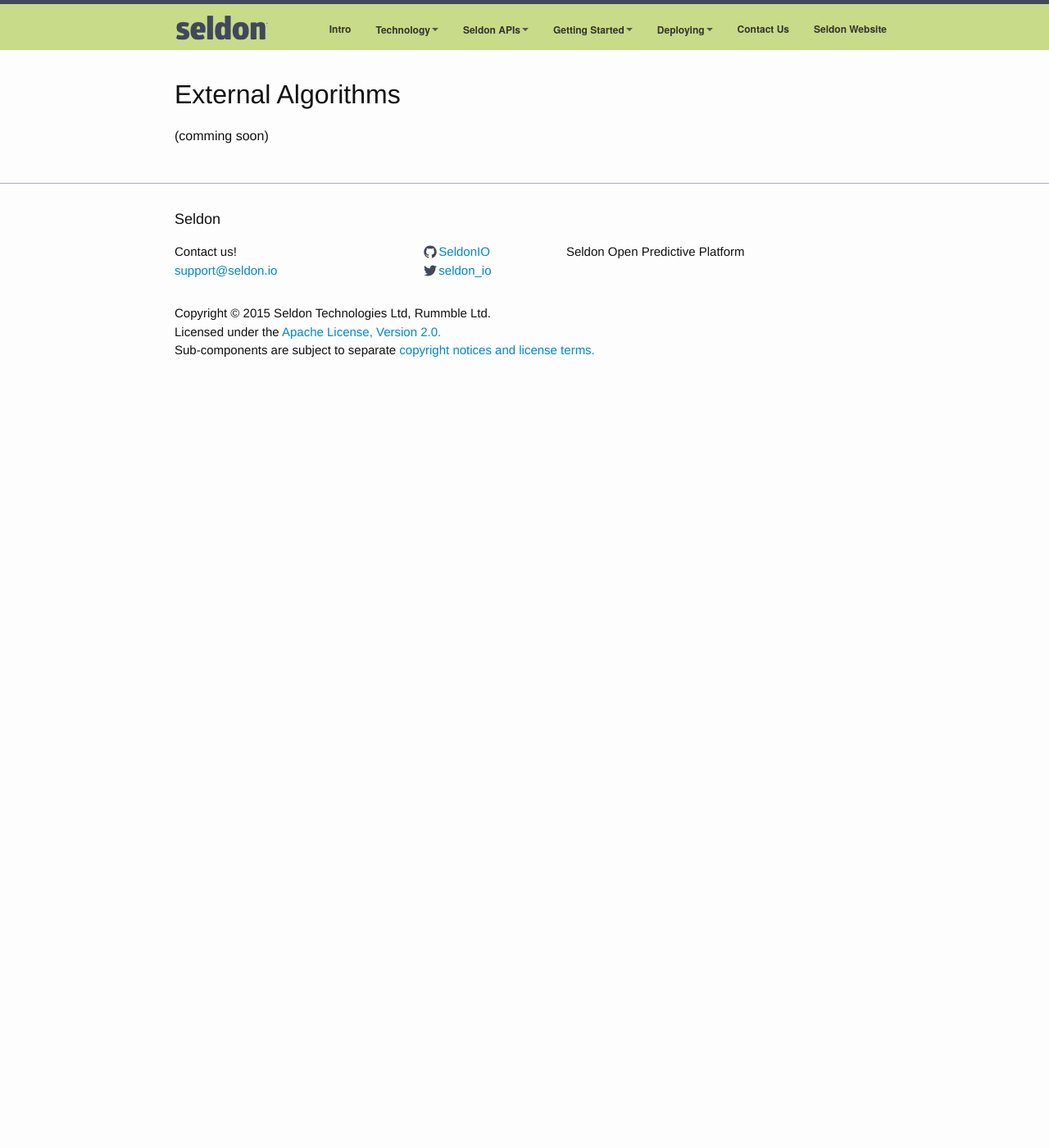
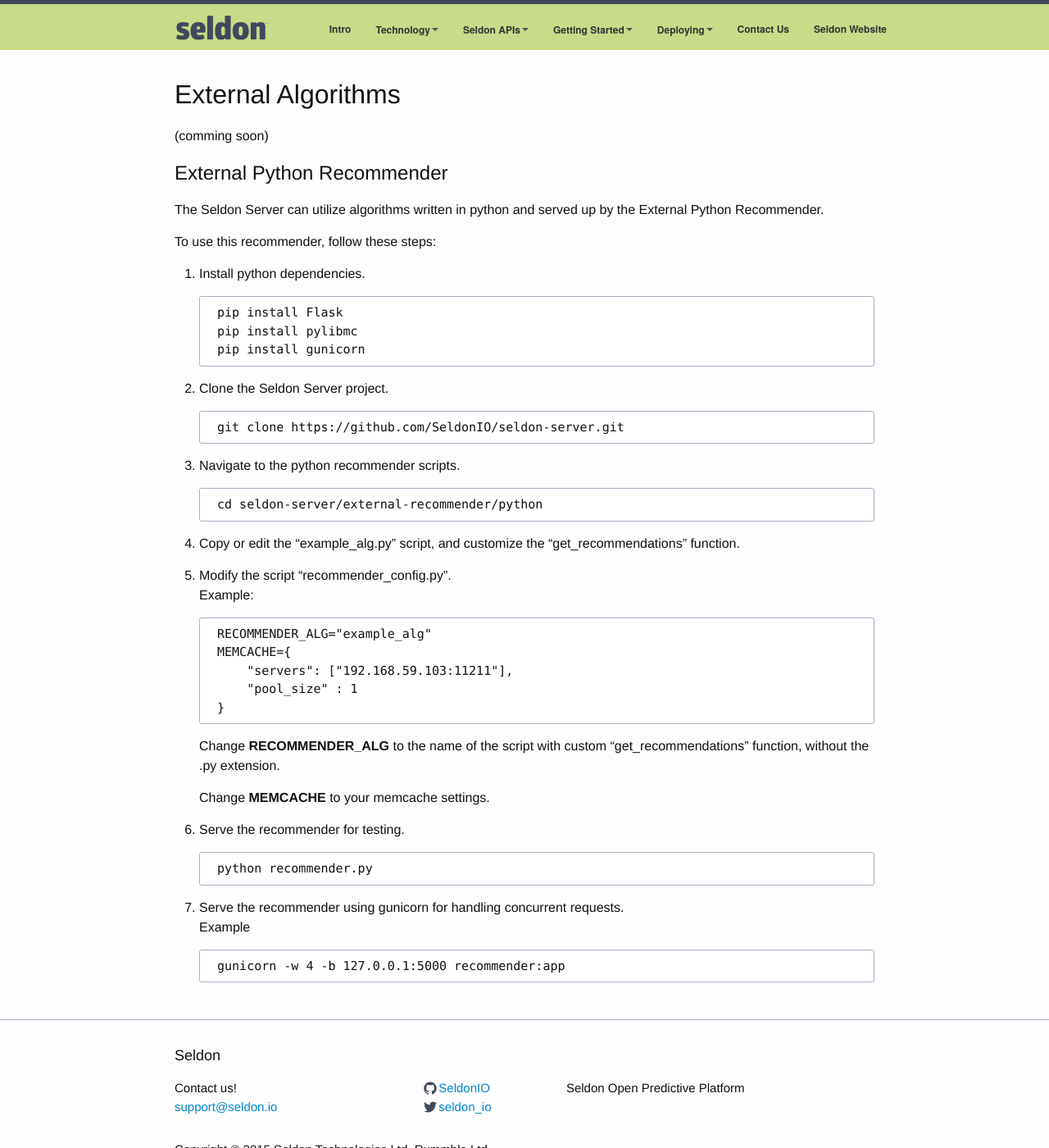
Before and after one commit to SeldonIO/seldonio.github.com, a Jekyll site: the page built from external-algorithms.md, in a window 1280 px wide and 1400 px high. Shown: the whole window at 82% size. Built offline with Jekyll 4.4.1, drawn with Linux system fonts in a browser that asks for light colours; grey boxes are pictures that could not be loaded.

Commit message:
External Python Recommender docs

```diff
--- a/external-algorithms.md
+++ b/external-algorithms.md
@@ -6,3 +6,47 @@ title: External Algorithms
 # External Algorithms
 
 (comming soon)
+
+## External Python Recommender
+
+The Seldon Server can utilize algorithms written in python and served up by the External Python Recommender.
+
+To use this recommender, follow these steps:
+
+1. Install python dependencies.
+
+        pip install Flask
+        pip install pylibmc
+        pip install gunicorn
+
+1. Clone the Seldon Server project.
+
+        git clone https://github.com/SeldonIO/seldon-server.git
+
+1. Navigate to the python recommender scripts.
+
+        cd seldon-server/external-recommender/python
+
+1. Copy or edit the "example_alg.py" script, and customize the "get_recommendations" function.
+
+1. Modify the script "recommender_config.py".
+    Example:
+
+        RECOMMENDER_ALG="example_alg"
+        MEMCACHE={
+            "servers": ["192.168.59.103:11211"],
+            "pool_size" : 1
+        }
+
+    Change **RECOMMENDER_ALG** to the name of the script with custom "get_recommendations" function, without the .py extension.
+
+    Change **MEMCACHE** to your memcache settings.
+
+1. Serve the recommender for testing.
+
+        python recommender.py
+
+1. Serve the recommender using gunicorn for handling concurrent requests.
+    Example
+
+        gunicorn -w 4 -b 127.0.0.1:5000 recommender:app
```
